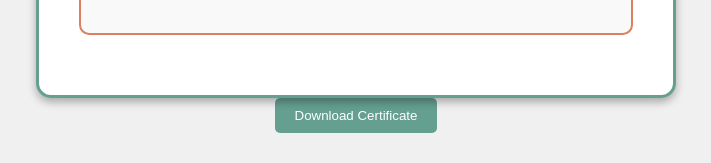
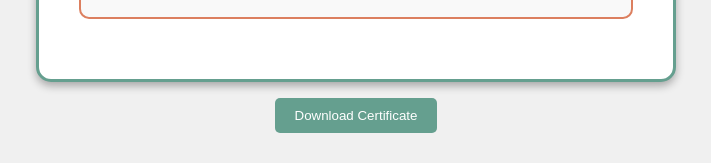
Before and after one commit to Dimpho-Molepo/DIMMOL405_BCL2401_GroupA_Dimpho-Molepo_JSL07, a plain HTML site: page Proud of your Progress/index.html in a window 1280 px wide. Both pictures are taken after typing "Sample", "Sample", "Sample" into the empty fields and a click on the button "Generate Certificate". Shown: the part 637-800 px from the top of the page, without its empty margins (284-995 px from the left). Drawn offline with Linux system fonts and the light colour scheme.

Commit message:
Modified the Download Button

```diff
--- a/Proud of your Progress/index.css
+++ b/Proud of your Progress/index.css
@@ -96,6 +96,7 @@ h1, .modal-content h2, .modal-content p {
 
 .close {
   color: #dc7f5f;
+  cursor: pointer;
 }
 
 /* Adding a fancy border to the certificate content */
@@ -112,3 +113,7 @@ button {
 button:hover {
   background-color: #5d5f5e;
 }
+
+.download-btn{
+  margin: 16px;
+}
--- a/Proud of your Progress/index.js
+++ b/Proud of your Progress/index.js
@@ -5,6 +5,7 @@ document.addEventListener('DOMContentLoaded', () => {
   const certificateContent = document.getElementById('certificateContent');
   const closeModal = document.querySelector('.close');
   const downloadCertificate = document.createElement('button');
+  downloadCertificate.classList.add("download-btn");
 
   // Hide the modal initially
   modal.style.display = 'none';
```
